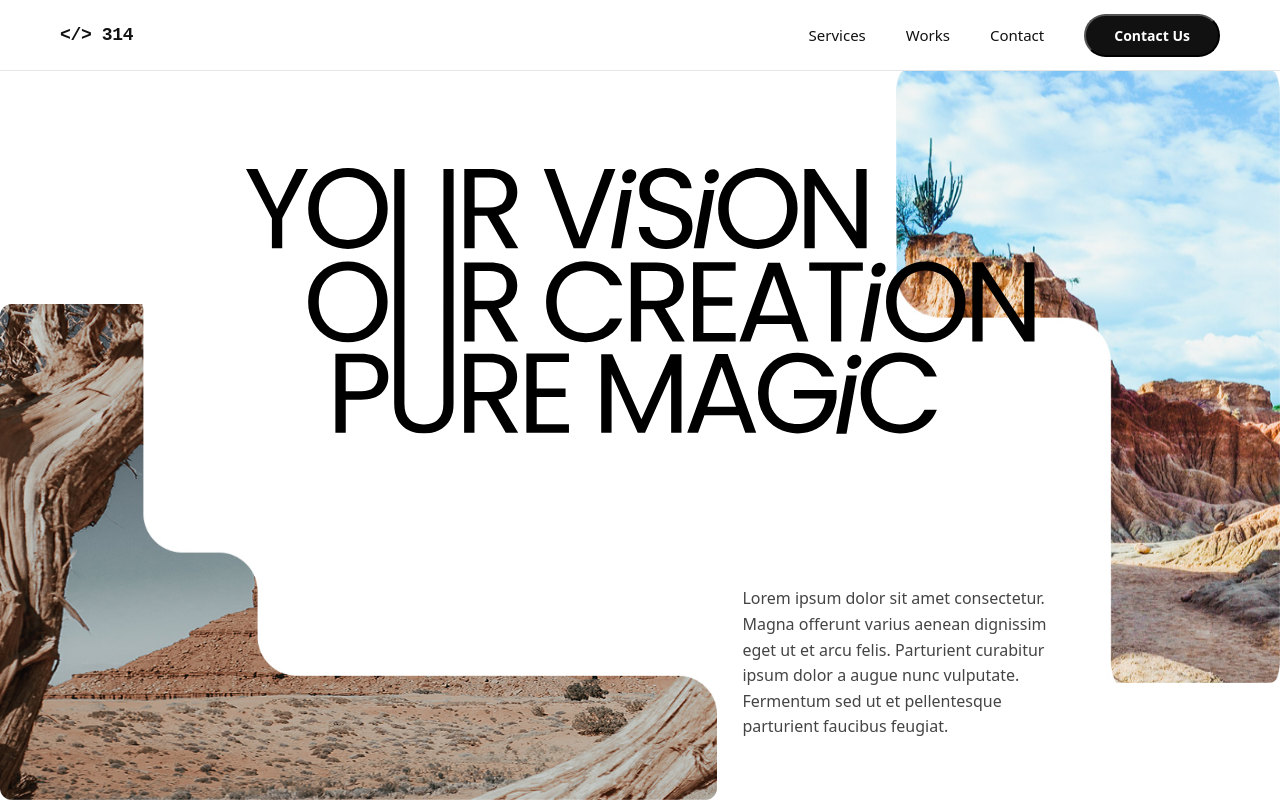
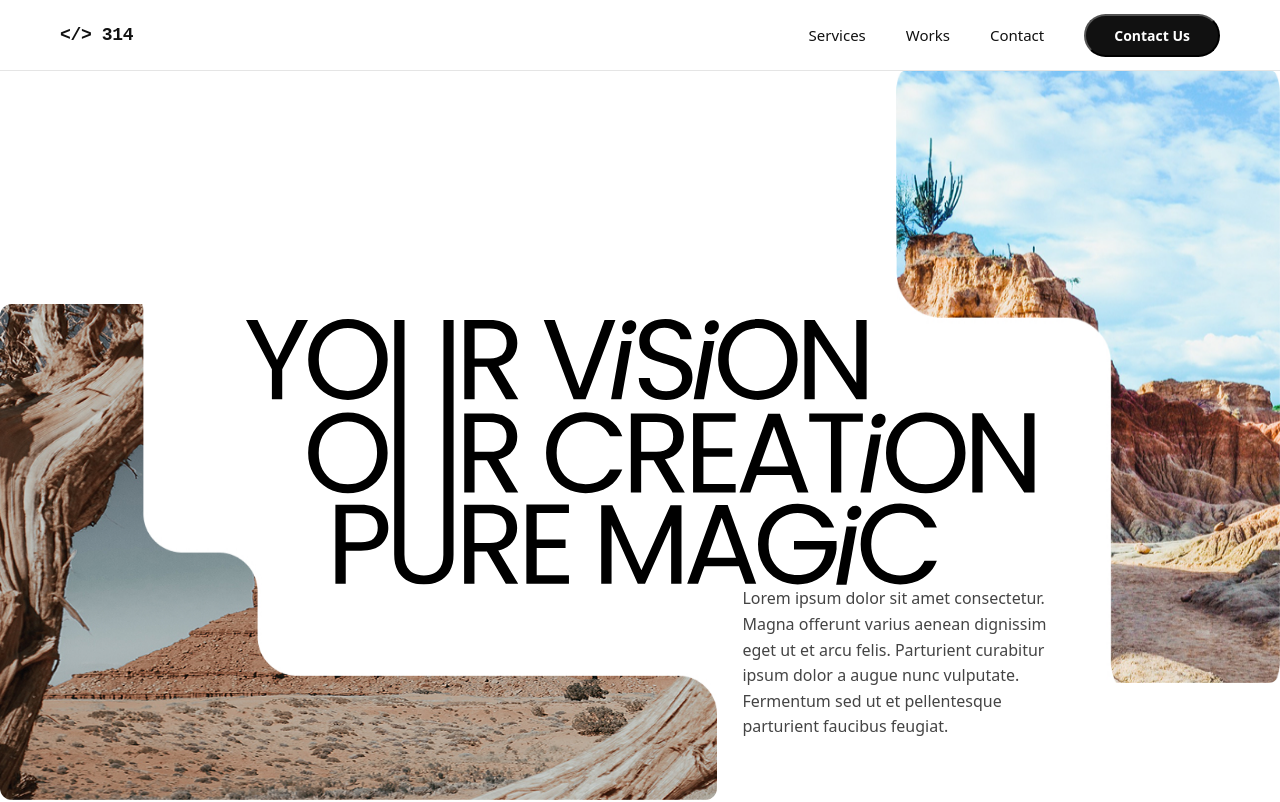
Before and after one commit to code-412/314Site, a Next.js app: page / in a window 1280 px wide. Shown: the top 802 px of the page. Built offline with nearby package versions, Linux system fonts and the light colour scheme.

Commit message:
hero added

```diff
--- a/src/widgets/hero/Hero.module.scss
+++ b/src/widgets/hero/Hero.module.scss
@@ -25,7 +25,7 @@
   position: relative;
   z-index: 2;
   width: 68%;
-  margin: 5% auto 0;
+  margin: 18% auto 0;
 }
 
 .titleSvg {
```
